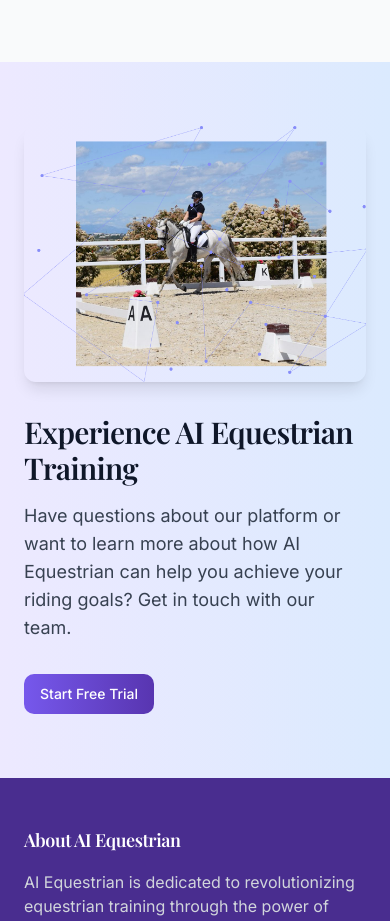
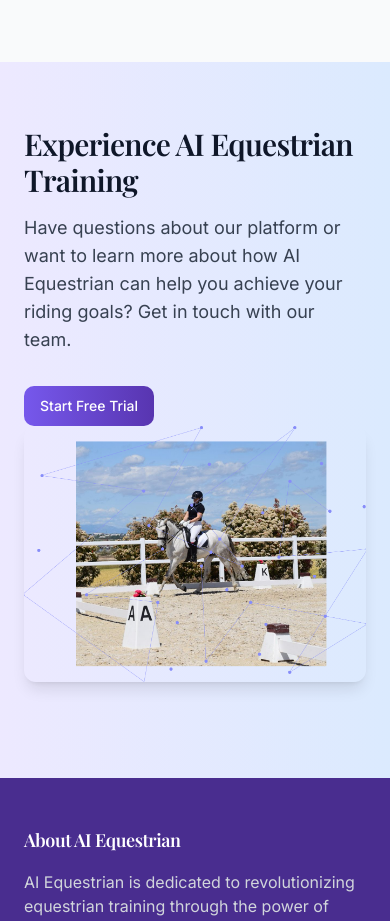
Before and after one commit to omoniyi22/first-repo, a React (Vite) app: page /about in a window 390 px wide. Shown: the part 9129-10050 px from the top of the page. Built offline with nearby package versions, Linux system fonts and the light colour scheme.

Commit message:
Fix: Adjust About page "Experience" section
Reorder the "Experience AI Equestrian Training" section on the About page to display the image on the left and the text content on the right.

```diff
--- a/src/pages/About.tsx
+++ b/src/pages/About.tsx
@@ -1,4 +1,3 @@
-
 import { useEffect } from 'react';
 import Navbar from '@/components/layout/Navbar';
 import Footer from '@/components/layout/Footer';
@@ -320,12 +319,12 @@ const About = () => {
           </div>
         </section>
 
-        {/* Experience AI Equestrian Section - With side-by-side layout */}
+        {/* Experience AI Equestrian Section - UPDATED with image on the left */}
         <section className="py-16 bg-gradient-to-r from-purple-100 to-blue-100">
           <div className="container mx-auto px-6">
             <div className="flex flex-col md:flex-row items-center md:space-x-12 max-w-6xl mx-auto">
-              {/* Left side - Image */}
-              <div className="md:w-1/2 mb-8 md:mb-0 reveal-scroll">
+              {/* Left side - Image (moved to left) */}
+              <div className="md:w-1/2 mb-8 md:mb-0 reveal-scroll order-2 md:order-1">
                 <img
                   src="/lovable-uploads/3b7c24a2-ef67-42cc-9b46-875418451128.png"
                   alt="AI Equestrian Experience"
@@ -334,7 +333,7 @@ const About = () => {
               </div>
 
               {/* Right side - Text content */}
-              <div className="md:w-1/2 reveal-scroll">
+              <div className="md:w-1/2 reveal-scroll order-1 md:order-2">
                 <h2 className="text-3xl md:text-4xl font-serif font-semibold mb-4">Experience AI Equestrian Training</h2>
                 <p className="text-lg text-gray-700 mb-8">
                   Have questions about our platform or want to learn more about how AI Equestrian can help you achieve your riding goals? Get in touch with our team.
```
